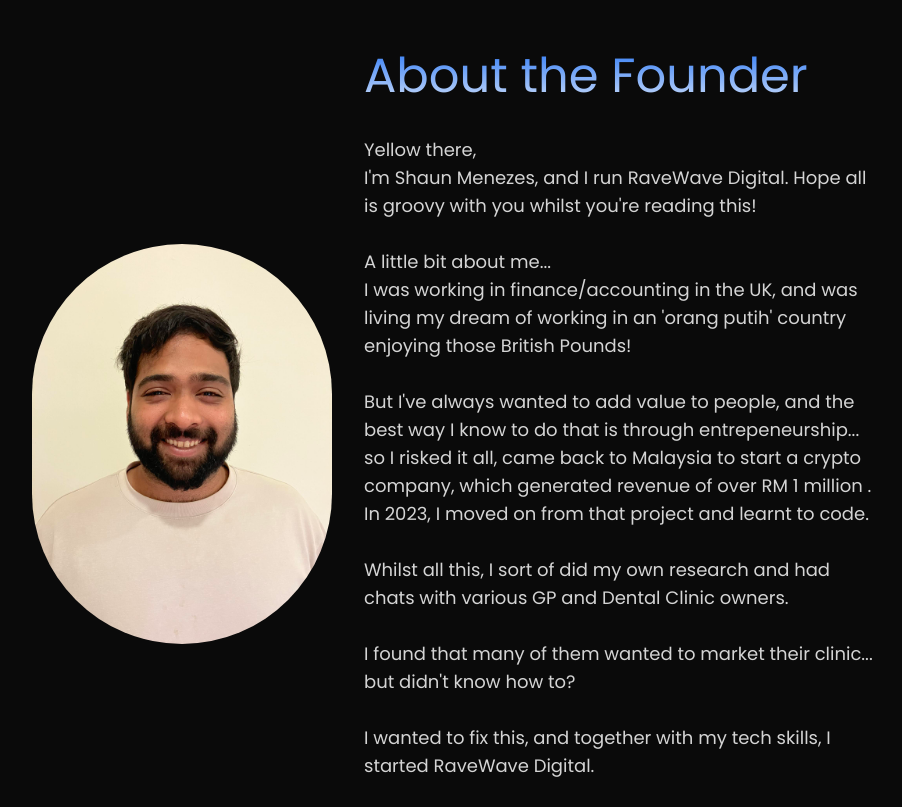
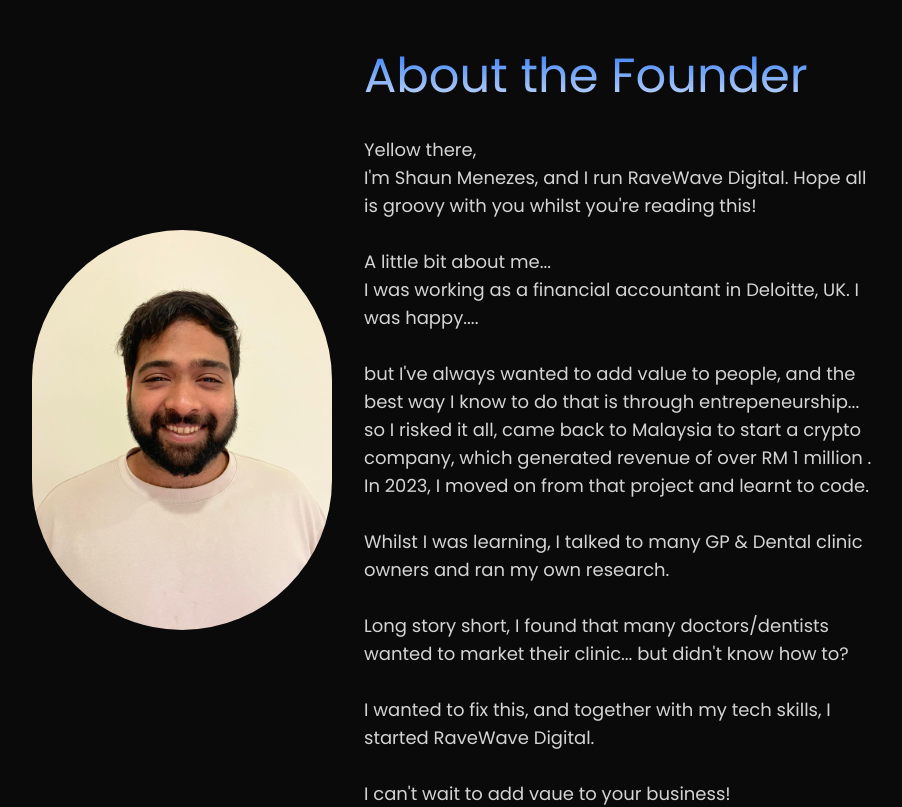
Before and after one commit to ssm53/my-agency-website, a Next.js app: page / in a window 1280 px wide. Shown: the part 3720-4527 px from the top of the page, without its empty margins (112-1014 px from the left). Built offline with nearby package versions, Linux system fonts and the light colour scheme.

Commit message:
changed founder

```diff
--- a/app/founder.tsx
+++ b/app/founder.tsx
@@ -37,21 +37,20 @@ const Founder = () => {
           you results.
           <br />
           <br /> */}
-          A little bit about me... <br />I was working in finance/accounting in
-          the UK, and was living my dream of working in an 'orang putih' country
-          enjoying those British Pounds! <br />
+          A little bit about me... <br />I was working as a financial accountant
+          in Deloitte, UK. I was happy.... <br />
           <br />
-          But I've always wanted to add value to people, and the best way I know
+          but I've always wanted to add value to people, and the best way I know
           to do that is through entrepeneurship... so I risked it all, came back
           to Malaysia to start a crypto company, which generated revenue of over
           RM 1 million . In 2023, I moved on from that project and learnt to
           code. <br />
           <br />
-          Whilst all this, I sort of did my own research and had chats with
-          various GP and Dental Clinic owners. <br />
+          Whilst I was learning, I talked to many GP & Dental clinic owners and
+          ran my own research. <br />
           <br />
-          I found that many of them wanted to market their clinic... but didn't
-          know how to?
+          Long story short, I found that many doctors/dentists wanted to market
+          their clinic... but didn't know how to?
           <br />
           <br />I wanted to fix this, and together with my tech skills, I
           started RaveWave Digital. <br />
```
